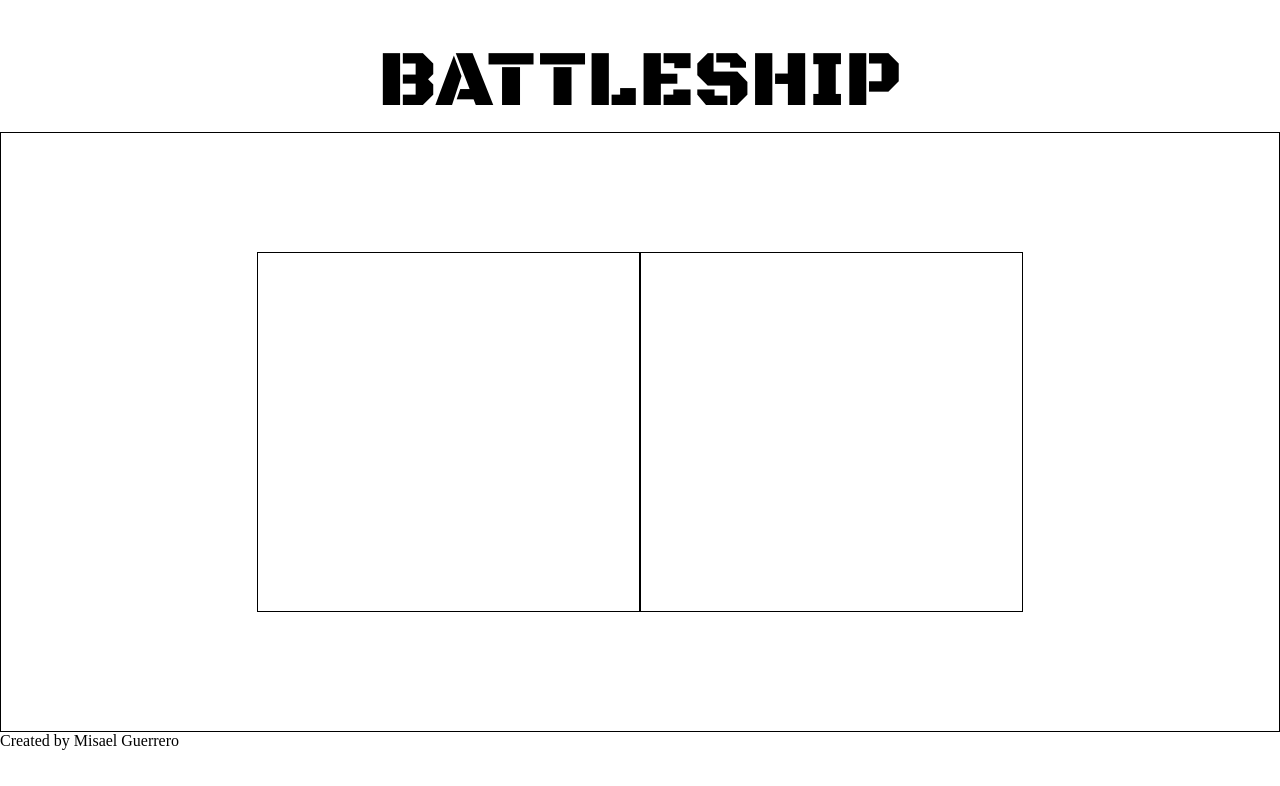
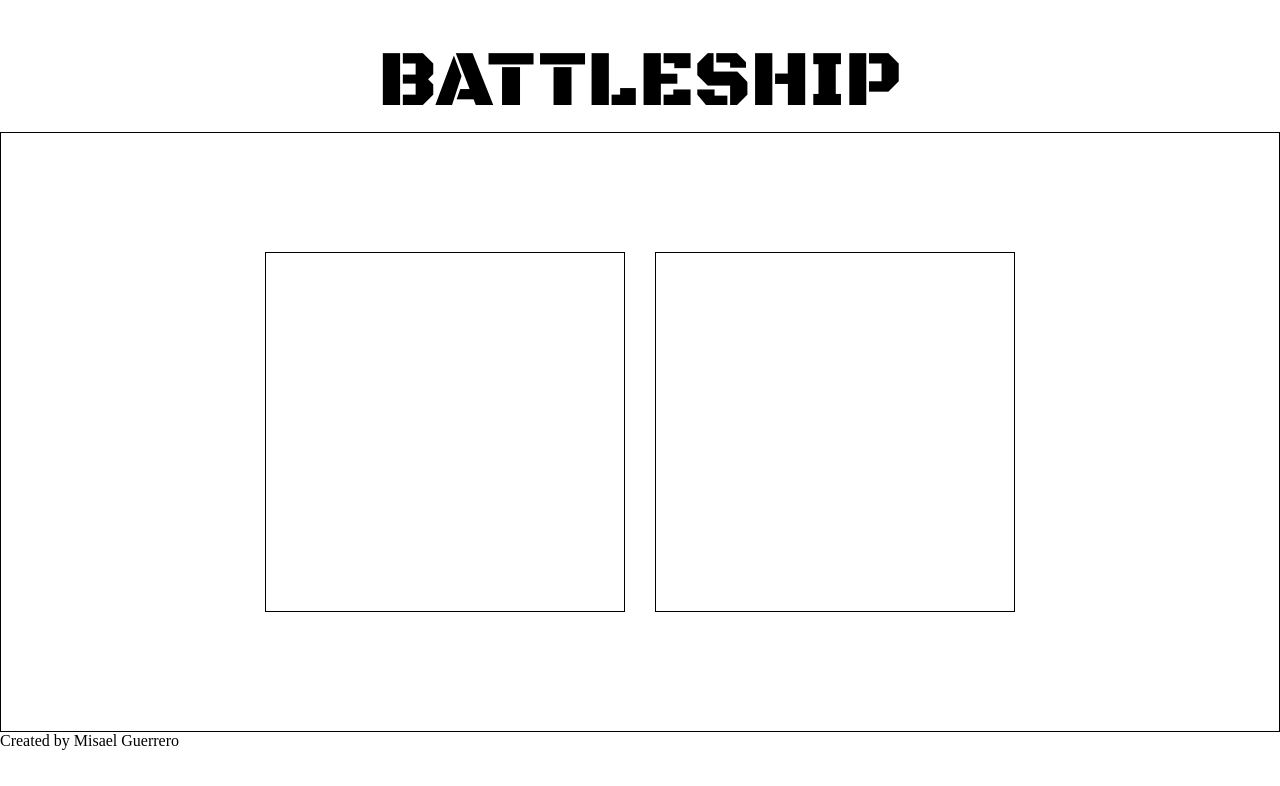
Before and after one commit to fmguerrero96/battleship, a plain HTML site: page index.html in a window 1280 px wide. Drawn offline with Linux system fonts and the light colour scheme.

Commit message:
Adjust size of human and computer gameboards

```diff
--- a/styles.css
+++ b/styles.css
@@ -33,6 +33,10 @@ main {
 
 .board {
     height: 45vh;
-    width: 30%;
+    aspect-ratio: 1/1;
     border: 1px solid black;
 }
+
+.board:first-child{
+    margin-right: 30px;
+}
```
